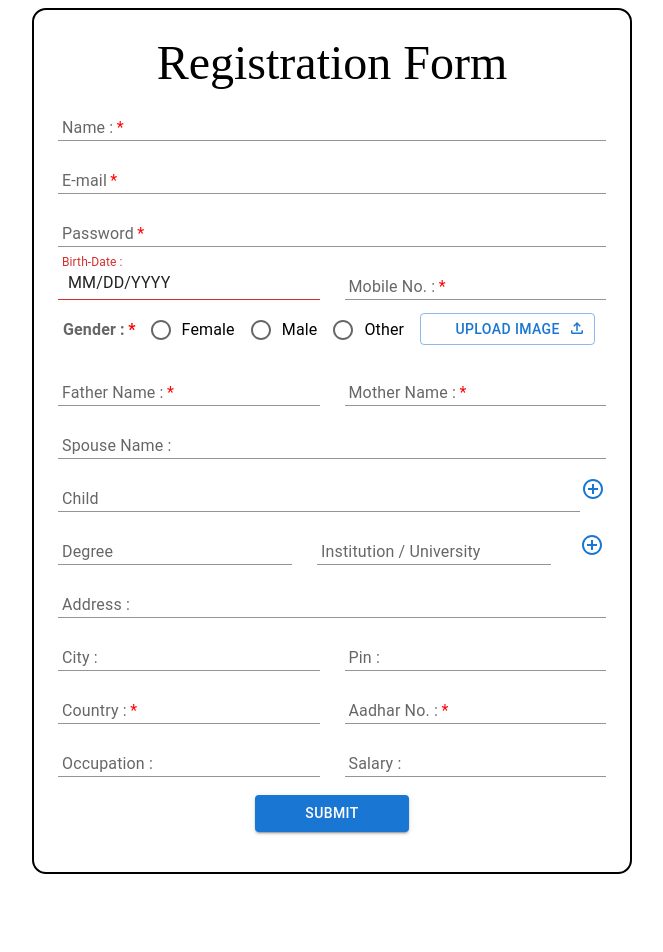
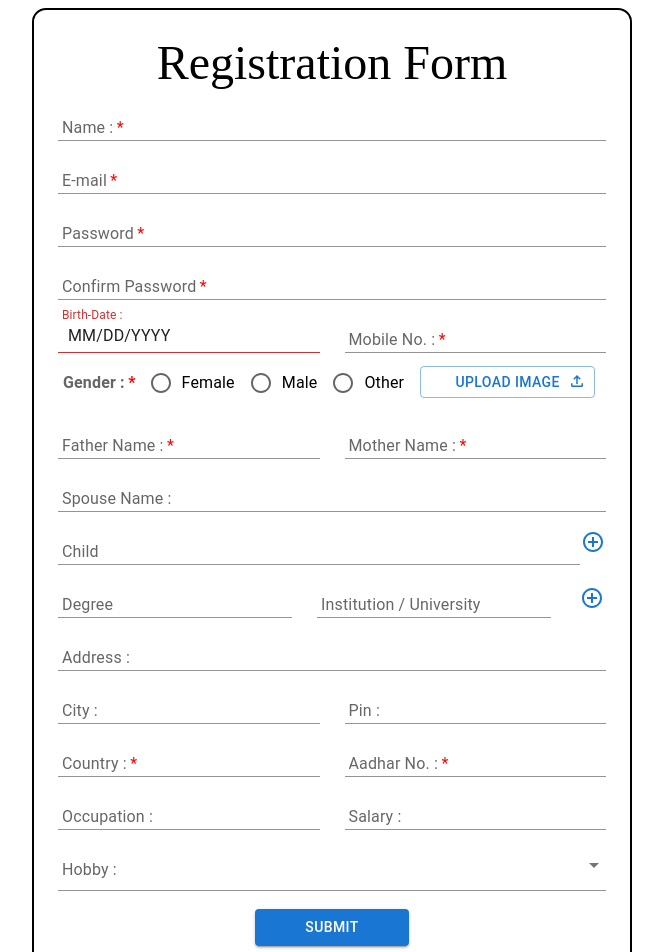
Before and after one commit to hetveeK036/Form_using_MUI, a React (Create React App) app: page /form in a window 1280 px wide. Shown: the top 952 px of the page, without its empty margins (308-971 px from the left). Before the commit the page ends 882 px from the top, so only its background shows below. Built offline with nearby package versions, Linux system fonts and the light colour scheme.

Commit message:
add confirm password and select hobby feild

```diff
--- a/package.json
+++ b/package.json
@@ -15,6 +15,7 @@
     "@testing-library/react": "^13.4.0",
     "@testing-library/user-event": "^13.5.0",
     "@toolpad/core": "^0.5.2",
+    "axios": "^1.7.7",
     "dayjs": "^1.11.13",
     "form_mui": "file:",
     "mui": "^0.0.1",
@@ -23,6 +24,7 @@
     "react-router-dom": "^6.26.1",
     "react-scripts": "5.0.1",
     "styled-components": "^6.1.12",
+    "use-debounce": "^10.0.3",
     "web-vitals": "^2.1.4"
   },
   "scripts": {
--- a/src/component/form.jsx
+++ b/src/component/form.jsx
@@ -1,5 +1,7 @@
-import React, {  useState } from "react";
+import { useEffect, useState } from "react";
 import { useNavigate } from "react-router-dom";
+import useDebounce from "./use-debounce.js";
+import axios from 'axios';
 import useStyles from "./style.js";
 import {
   Container,
@@ -8,6 +10,11 @@ import {
   TextField,
   Button,
   IconButton,
+  Select,
+  MenuItem,
+  Checkbox,
+  ListItemText,
+  InputLabel,
 } from "@mui/material";
 import { LocalizationProvider } from "@mui/x-date-pickers/LocalizationProvider";
 import { AdapterDayjs } from "@mui/x-date-pickers/AdapterDayjs";
@@ -23,6 +30,7 @@ import FileUploadOutlinedIcon from "@mui/icons-material/FileUploadOutlined";
 import dayjs from "dayjs";
 import AddCircleOutlineIcon from "@mui/icons-material/AddCircleOutline";
 import RemoveCircleOutlineIcon from "@mui/icons-material/RemoveCircleOutline";
+import SelectInput from "@mui/material/Select/SelectInput.js";
 // const DAYJS_CODEC = {
 //   parse: (dateString) => dayjs(dateString),
 //   stringify: (date) => date.toISOString(),
@@ -33,12 +41,14 @@ const Form = () => {
   const navigate = useNavigate();
   const [educationList, setEducationList] = useState([{ degree: "", institution: "" }]);
   const [childList, setChildList] = useState([{ value: "" }]);
+  const [hobbyName, setHobbyName] = useState([]) // used for Hobby
 
  // state to manage form data
   const [formData, setFormData] = useState({
     name: "",
     email: "",
     password: "",
+    cPassword: "",
     // birthday: "",
     birthday: dayjs().format("DD-MM-YYYY"), // Set default date format
     mobile: "",
@@ -57,19 +67,46 @@ const Form = () => {
     image: null,
     imageUrl: "",
   });
-
-
+const Hobby = [
+    'Reading',
+    'Cooking',
+    'Traveling',
+    'Photography',
+    'Watching Movies/Series',
+    'Cycling',
+    'Tracking',
+    'Drawing',
+    'Singing',
+    'Dancing',
+    'Writing',
+    'Crafting',
+    'Learning new things',
+    'Acting',
+    'Gardening',
+  ]
+  const debouncedFormData = useDebounce(formData, 1200);
  // Handle input change for all fields expect education and children(dynamic fields).
  const handleInputChange = (e) => {
    const { name, value } = e.target;
    setFormData({ ...formData, [name]: value }); // use spread operator it create a new object that contain all properties of formData
-   console.log("Form Data: ", formData);
+  //  console.log("Form Data: ", formData);
+
+  if (name === "hobby") {
+    setHobbyName(
+      typeof value === 'string' ? value.split(',') : value
+    );
+  }
  };
- // handle change of the Gender
+ useEffect(() => {
+  console.log("Debounced Form Data: ", debouncedFormData);
+}, [debouncedFormData]);
+
+
+// handle change of the Gender
  const handleGenderChange = (e) => {
    setFormData({ ...formData, gender: e.target.value });
  };
-//    //Handle the change of BirthDay selection
+//Handle the change of BirthDay selection
 const handleDateChange = (date) => {
   if (date && date.isValid()) {
     setFormData({
@@ -83,8 +120,7 @@ const handleDateChange = (date) => {
     });
   }
 };
-
-  //Handle image file upload and Preview URL
+//Handle image file upload and Preview URL
 const handleImageChange = (e) => {
     const file = e.target.files[0];
     if (file) {
@@ -101,7 +137,6 @@ const truncateUrl = (url, length) => {
     return `${start}...${end}`;
 };
 const maxLength = 20; // maximum length of URL
-
 //Handle education Change
 const handleEducationChange = (index, field, event) => {
   const newEducationList = [...educationList];
@@ -115,7 +150,6 @@ const handleAddField = () => {
   setEducationList(newEducationList);
   console.log("Updated Education List:", newEducationList);
 };
-
 // Remove education entry
 const handleRemoveField = (index) => {
   const newEducationList = [...educationList];
@@ -157,13 +191,46 @@ const handleSubmit = (e) => {
     education: educationList, // No need to map, just use the array as is
     children: childList, // No need to map, just use the array as is
   };
+  const formDataToSend = new FormData();
+  for (const [key, value] of Object.entries(updatedFormData)) {
+    if (key === 'image' && value) {
+      formDataToSend.append(key, value); // Append file directly
+    } else if (Array.isArray(value)) {
+      formDataToSend.append(key, JSON.stringify(value)); // Append array as JSON string
+    } else {
+      formDataToSend.append(key, value);
+    }
+  }
+  // Send form data to the backend
+  axios
+    .post("http://localhost:8081/form", formDataToSend, {
+      headers: {
+        'Content-Type': 'multipart/form-data',
+      },
+    })
+    .then((res) => {
+      console.log("Response from server: ", res.data);
+      if (res.data === "Success") {
+        alert("Form Data Successfully Uploaded");
+      } else {
+        alert("Error");
+      }
+    // navigate to the login page on submit of form
+      navigate("/home");
+    })
+    .catch((err) => {
+      console.log("There was an error! = ", err);
+    });
+
+
    // Store updated form data in localStorage
   localStorage.setItem("user Data : ", JSON.stringify(updatedFormData));
   console.log("formData  = ", formData)
-  setFormData(" ")
+  console.log("Form data submitted: ", updatedFormData);
 
-  // navigate to the login page on submit of form
-  navigate("/home");
+  // Clear form data (if needed)
+  setFormData({ })
+
 };
 
 
@@ -217,6 +284,20 @@ const handleSubmit = (e) => {
             autoComplete="current-password"
             fullWidth
             value={formData.password}
+            onChange={handleInputChange}
+            required
+          />
+          <TextField
+            className="cpass"
+            label="Confirm Password"
+            variant="standard"
+            type="password"
+            margin="none"
+            placeholder="Enter your Password."
+            name="cPassword"
+            autoComplete="current-password"
+            fullWidth
+            value={formData.cPassword}
             onChange={handleInputChange}
             required
           />
@@ -553,6 +634,24 @@ const handleSubmit = (e) => {
               fullWidth
             />
           </div>
+          <FormControl fullWidth variant="standard">
+          <InputLabel id="demo-multiple-checkbox-label">Hobby :</InputLabel>
+              <Select
+                name="hobby"
+                multiple
+                sx= {{marginTop: '0px'}}
+                value={hobbyName} // use formData to track the hobby value
+                 onChange={handleInputChange}
+                 renderValue={(selected) => selected.join(', ')}
+                 >
+                {Hobby.map((hobby, index) => (
+                  <MenuItem key={index} value = {hobby} sx={{height:'25px', marginTop: '0px'}}>
+                    <Checkbox  checked={hobbyName.indexOf(hobby)> -1 }/>
+                      <ListItemText primary={hobby} sx={{backgroundColor: 'transparent', minHeight: 'unset'}}/>
+                  </MenuItem>
+                ))}
+              </Select>
+          </FormControl>
 
           <Button
             className={classes.button}
@@ -565,6 +664,7 @@ const handleSubmit = (e) => {
             Submit
           </Button>
         </form>
+
       </Box>
     </Container>
   );
--- a/src/component/style.js
+++ b/src/component/style.js
@@ -10,7 +10,7 @@ const useStyles = makeStyles((theme) => ({
     textAlign: "center",
 
     // Targeting the root of the TextField to give margin and height
-    "& .MuiTextField-root": {
+    "& .MuiTextField-root, .css-q8hpuo-MuiFormControl-root": {
       margin: "5px 0 3px 0",
     },
 
@@ -62,6 +62,21 @@ const useStyles = makeStyles((theme) => ({
     },
     '& .css-1kuq5xv-MuiButtonBase-root-MuiIconButton-root, .css-1jo1f9u-MuiButtonBase-root-MuiIconButton-root': {
       padding:'1px',
+    },
+    // Targeting checked box hobby
+    '& .label+.css-ggo0ma-MuiInputBase-root-MuiInput-root-MuiSelect-root, label+.css-ggo0ma-MuiInputBase-root-MuiInput-root-MuiSelect-root':{
+        marginTop: '0px',
+
+      '& .css-i4bv87-MuiSvgIcon-root ':{
+        fontSize: '20px',
+      },
+      '& .css-1rxz5jq-MuiSelect-select-MuiInputBase-input-MuiInput-input:focus  ':{
+        backgroundColor: 'transparent !important' ,
+        textAlign: 'left !important',
+      },
+      '.css-1rxz5jq-MuiSelect-select-MuiInputBase-input-MuiInput-input.MuiSelect-select ':{
+        minHeight: 'unset !important',
+      }
     }
 
   },
--- /dev/null
+++ b/src/component/use-debounce.js
@@ -0,0 +1,19 @@
+import { useEffect, useState } from "react"
+
+
+const useDebounce = (value, delay) => {
+    const [debouncedValue, setDebouncedValue] = useState(value);
+
+    useEffect(() => {
+        const handler = setTimeout(() => {
+            setDebouncedValue(value);
+        }, delay);
+
+        return () => clearTimeout(handler)
+    }, [value, delay]);
+
+
+    return debouncedValue ;
+}
+
+export default useDebounce
```
Also changed, not shown: 1 other file (tests, documents, lock files or other folders).
